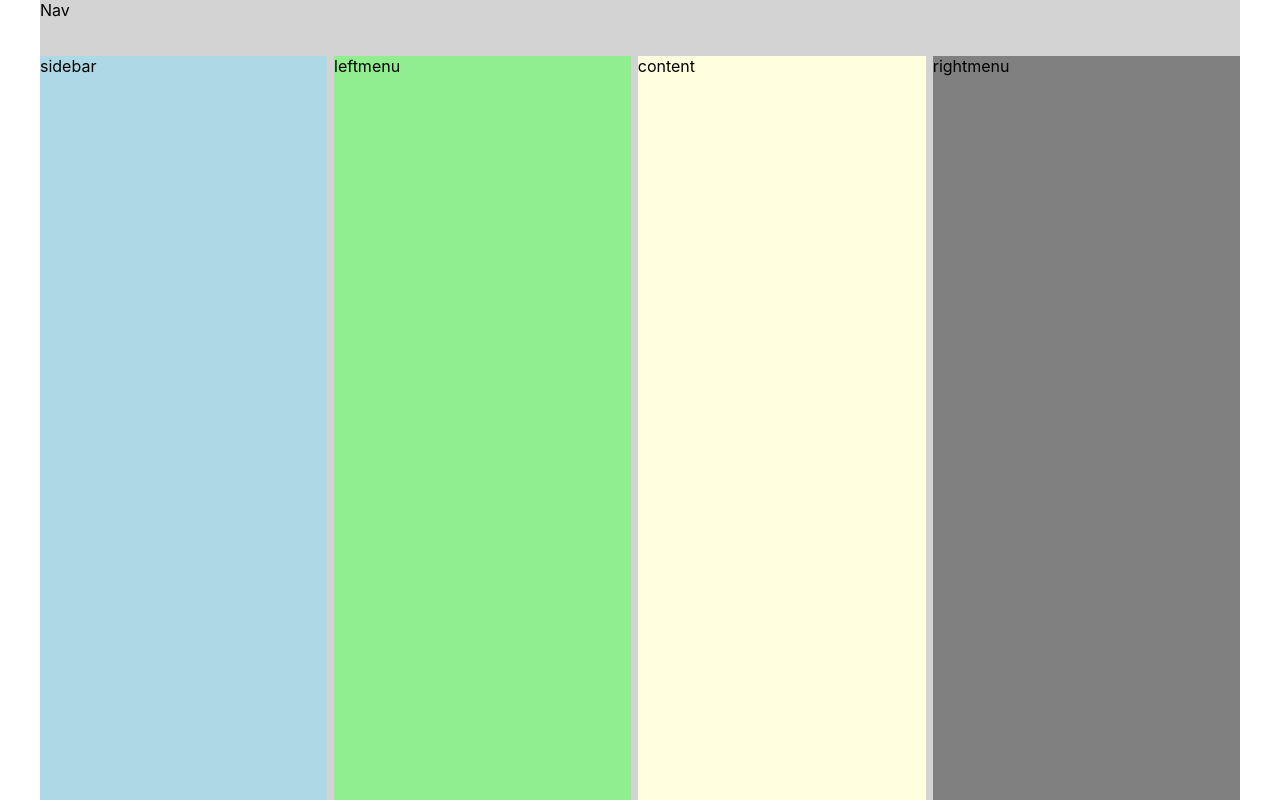
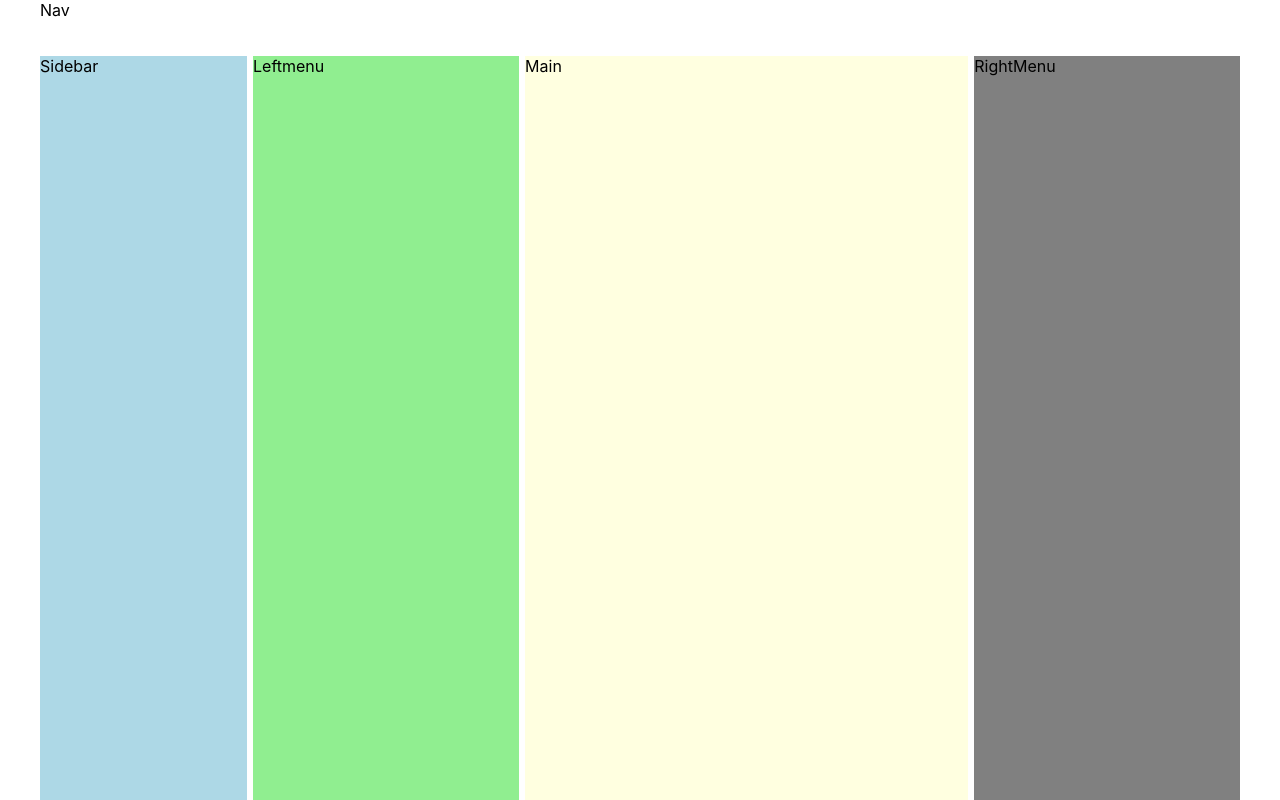
Before and after one commit to tigabum/Forum-Application, a React (Create React App) app: page / in a window 1280 px wide. Shown: the top 800 px of the page. Built offline with nearby package versions, Linux system fonts and the light colour scheme.

Commit message:
feat: added window dimension hook

```diff
--- a/src/App.css
+++ b/src/App.css
@@ -5,14 +5,14 @@
 .App {
   margin: 0 auto;
   max-width: 1200px;
-  background-color: lightgray;
+
   display: grid;
-  grid-template-colomns: 0.7fr 0.9fr 1.5fr 0.9fr;
-  grid-template-rows: 2.75rem 1fr;
+  grid-template-columns: 0.7fr 0.9fr 1.5fr 0.9fr;
+  grid-template-rows: 2.75rem 3fr;
   grid-template-areas:
     "nav nav nav nav"
     "sidebar leftmenu content rightmenu";
-  gap: 0.75rem 0.45rem;
+  gap: 0.75rem 0.4rem;
 }
 
 .navigation {
@@ -30,9 +30,19 @@
 }
 .content {
   grid-area: content;
+  min-height: var(--min-screen-height);
   background-color: lightyellow;
 }
 .rightmenu {
   grid-area: rightmenu;
   background-color: gray;
 }
+
+@media screen and (orientation: portrait) and (max-width: 760px) {
+  .App {
+    grid-template-columns: 1fr;
+    grid-template-areas:
+      "nav"
+      "content";
+  }
+}
--- a/src/App.tsx
+++ b/src/App.tsx
@@ -1,14 +1,19 @@
 import React from 'react';
 import './App.css';
+import LeftMenu from './components/LeftMenu';
+import Main from './components/Main';
+import Nav from './components/Nav';
+import SideBar from './components/SideBar';
+import RightMenu from './components/RightMenu';
 
 function App() {
   return (
     <div className="App">
-      <div className="navigation">Nav</div>
-      <div className="sidebar">sidebar</div>
-      <div className="leftmenu">leftmenu</div>
-      <div className="content">content</div>
-      <div className="rightmenu">rightmenu</div>
+      <Nav/>
+      <Main/>
+      <SideBar/>
+      <LeftMenu/>
+      <RightMenu/>
     </div>
   );
 }
--- /dev/null
+++ b/src/components/LeftMenu.tsx
@@ -0,0 +1,17 @@
+import React from 'react'
+import { useWindowDimensions } from '../hooks/useWindowDimensions'
+
+
+function LeftMenu() {
+    const {width} = useWindowDimensions()
+    if (width <= 760) {
+        return null
+    }
+  return (
+    <div className='leftmenu'>
+      Leftmenu
+    </div>
+  )
+}
+
+export default LeftMenu
--- /dev/null
+++ b/src/components/Main.tsx
@@ -0,0 +1,9 @@
+import React from 'react'
+
+export default function Main() {
+  return (
+    <main className='content' >
+      Main
+    </main>
+  )
+}
--- /dev/null
+++ b/src/components/Nav.tsx
@@ -0,0 +1,11 @@
+import React from 'react'
+
+function Nav() {
+  return (
+    <nav className='navigation'>
+      Nav
+    </nav>
+  )
+}
+
+export default Nav
--- /dev/null
+++ b/src/components/RightMenu.tsx
@@ -0,0 +1,18 @@
+import React from 'react'
+import { useWindowDimensions } from '../hooks/useWindowDimensions'
+
+
+function RightMenu() {
+    const {width} = useWindowDimensions()
+
+    if (width <= 760){
+        return null
+    }
+  return (
+    <div className='rightmenu'>
+      RightMenu
+    </div>
+  )
+}
+
+export default RightMenu
--- /dev/null
+++ b/src/components/SideBar.tsx
@@ -0,0 +1,18 @@
+import React from 'react'
+import { useWindowDimensions } from '../hooks/useWindowDimensions'
+
+
+function SideBar() {
+    const {width} = useWindowDimensions()
+
+    if (width<=760) {
+        return null
+    }
+  return (
+    <div className='sidebar'>
+      Sidebar
+    </div>
+  )
+}
+
+export default SideBar
--- /dev/null
+++ b/src/hooks/useWindowDimensions.ts
@@ -0,0 +1,22 @@
+import React, { useEffect, useState } from 'react'
+
+export interface WindowDimension {
+    height: number,
+    width: number
+}
+
+export const useWindowDimensions = () : WindowDimension =>{
+    const [dimension, setDimension] = useState<WindowDimension>({height:0, width:0})
+
+    const handleResize = () => {
+        setDimension({height: window.innerHeight, width:window.innerWidth})
+    }
+
+    useEffect(()=>{
+        window.addEventListener('resize', handleResize)
+        handleResize()
+
+        return () => {window.removeEventListener('resize', handleResize)}
+    },[])
+  return dimension
+}
```
